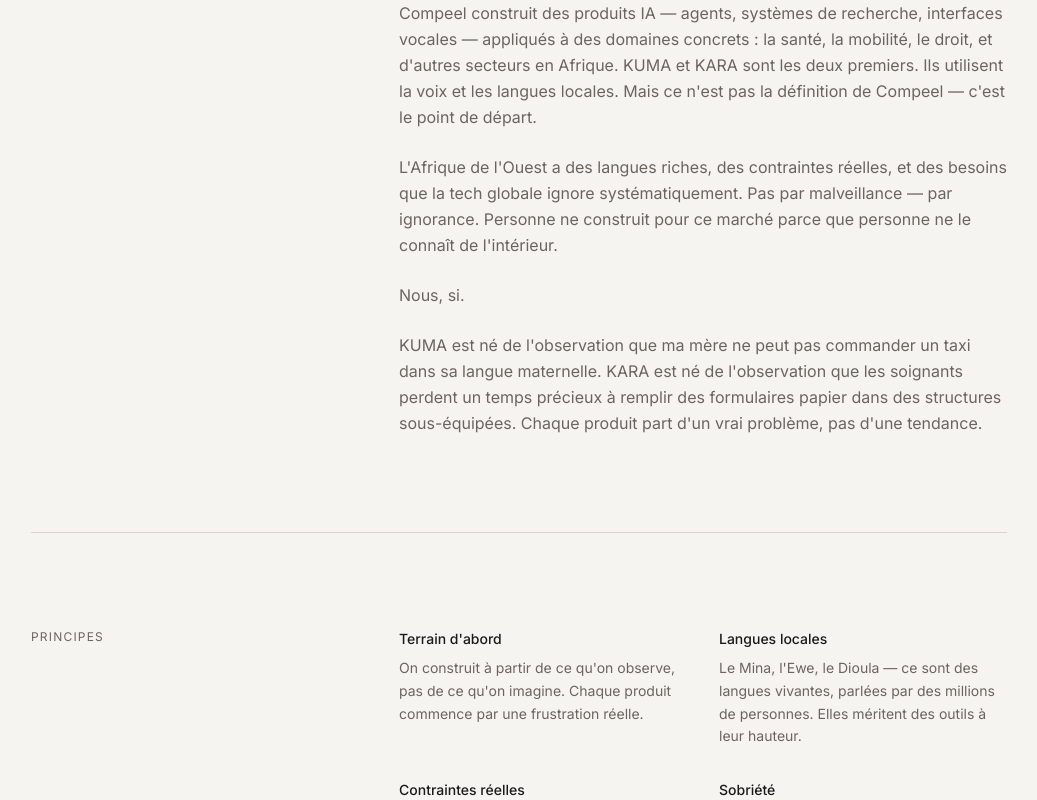
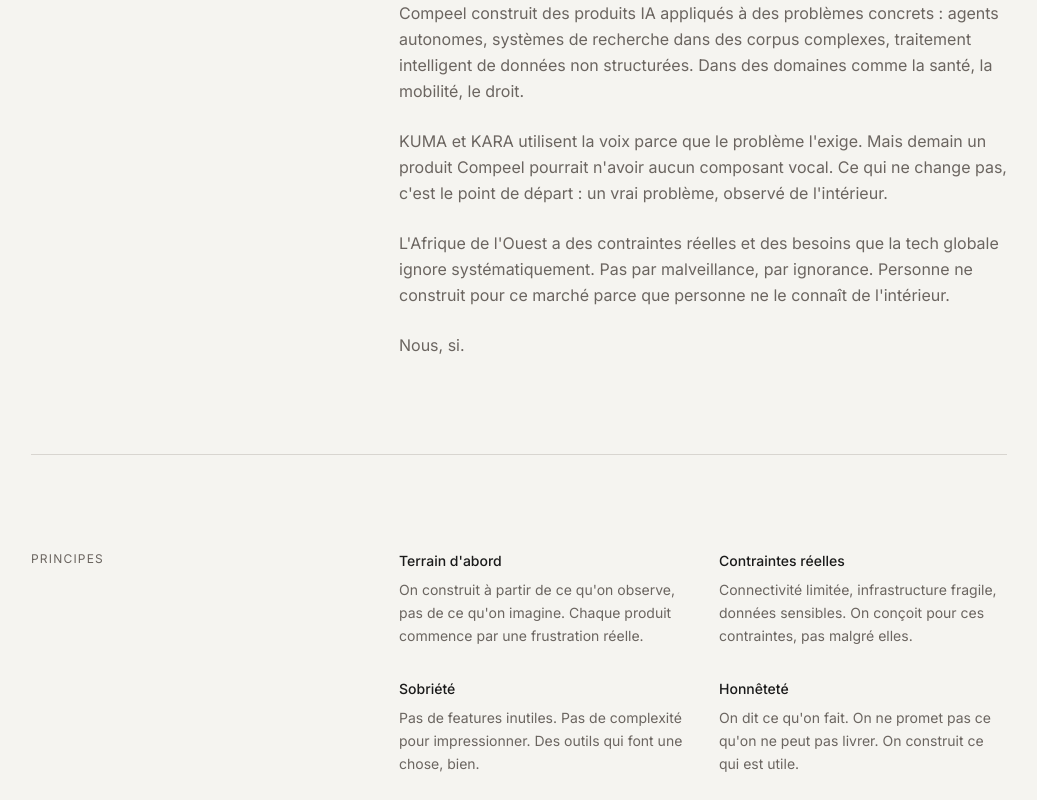
Before and after one commit to Atak0ra/compeel, a Next.js app: page /about in a window 1280 px wide. Shown: the part 1080-1880 px from the top of the page, without its empty margins (121-1158 px from the left). Built offline with nearby package versions, Linux system fonts and the light colour scheme.

Commit message:
content: remove em-dashes, reposition Compeel as AI studio not voice startup

```diff
--- a/app/about/page.tsx
+++ b/app/about/page.tsx
@@ -3,7 +3,7 @@
 export const metadata: Metadata = {
   title: 'À propos',
   description:
-    'Compeel est un studio technologique africain qui construit des produits IA — agents, systèmes de recherche, interfaces vocales — adaptés aux réalités du terrain africain.',
+    'Compeel est un studio technologique africain qui construit des produits IA appliqués à des problèmes concrets en Afrique.',
 }
 
 export default function AboutPage() {
@@ -61,25 +61,22 @@
               et une conviction renforcée par six ans de recul.
             </p>
             <p>
-              Compeel construit des produits IA — agents, systèmes de recherche, interfaces vocales —
-              appliqués à des domaines concrets : la santé, la mobilité, le droit, et d&apos;autres secteurs
-              en Afrique. KUMA et KARA sont les deux premiers. Ils utilisent la voix et les langues locales.
-              Mais ce n&apos;est pas la définition de Compeel — c&apos;est le point de départ.
+              Compeel construit des produits IA appliqués à des problèmes concrets : agents autonomes,
+              systèmes de recherche dans des corpus complexes, traitement intelligent de données non structurées.
+              Dans des domaines comme la santé, la mobilité, le droit.
             </p>
             <p>
-              L&apos;Afrique de l&apos;Ouest a des langues riches, des contraintes réelles,
-              et des besoins que la tech globale ignore systématiquement. Pas par malveillance —
-              par ignorance. Personne ne construit pour ce marché parce que personne ne le connaît
-              de l&apos;intérieur.
+              KUMA et KARA utilisent la voix parce que le problème l&apos;exige. Mais demain un produit
+              Compeel pourrait n&apos;avoir aucun composant vocal. Ce qui ne change pas, c&apos;est le point
+              de départ : un vrai problème, observé de l&apos;intérieur.
+            </p>
+            <p>
+              L&apos;Afrique de l&apos;Ouest a des contraintes réelles et des besoins que la tech globale
+              ignore systématiquement. Pas par malveillance, par ignorance. Personne ne construit pour
+              ce marché parce que personne ne le connaît de l&apos;intérieur.
             </p>
             <p>
               Nous, si.
-            </p>
-            <p>
-              KUMA est né de l&apos;observation que ma mère ne peut pas commander un taxi
-              dans sa langue maternelle. KARA est né de l&apos;observation que les soignants
-              perdent un temps précieux à remplir des formulaires papier dans des structures
-              sous-équipées. Chaque produit part d&apos;un vrai problème, pas d&apos;une tendance.
             </p>
           </div>
         </div>
@@ -100,16 +97,16 @@
                 text: 'On construit à partir de ce qu\'on observe, pas de ce qu\'on imagine. Chaque produit commence par une frustration réelle.',
               },
               {
-                title: 'Langues locales',
-                text: 'Le Mina, l\'Ewe, le Dioula — ce sont des langues vivantes, parlées par des millions de personnes. Elles méritent des outils à leur hauteur.',
-              },
-              {
                 title: 'Contraintes réelles',
                 text: 'Connectivité limitée, infrastructure fragile, données sensibles. On conçoit pour ces contraintes, pas malgré elles.',
               },
               {
                 title: 'Sobriété',
                 text: 'Pas de features inutiles. Pas de complexité pour impressionner. Des outils qui font une chose, bien.',
+              },
+              {
+                title: 'Honnêteté',
+                text: 'On dit ce qu\'on fait. On ne promet pas ce qu\'on ne peut pas livrer. On construit ce qui est utile.',
               },
             ].map(({ title, text }) => (
               <div key={title} className="space-y-2">
--- a/app/kara/page.tsx
+++ b/app/kara/page.tsx
@@ -24,7 +24,7 @@
     icon: Search,
     title: 'Recherche en langage naturel',
     description:
-      'Retrouvez n\'importe quelle information dans les dossiers en posant une question simple. "Patients diabétiques vus ce mois" — KARA répond.',
+      'Retrouvez n\'importe quelle information dans les dossiers en posant une question simple. "Patients diabétiques vus ce mois". KARA répond.',
   },
   {
     icon: Lock,
@@ -90,7 +90,7 @@
               Les antécédents d&apos;un patient sont introuvables en urgence.
             </p>
             <p>
-              KARA résout ce problème avec la voix — l&apos;interface la plus naturelle
+              KARA résout ce problème avec la voix, l&apos;interface la plus naturelle
               qui soit pour un soignant en pleine consultation.
             </p>
           </div>
@@ -133,7 +133,7 @@
           </h2>
           <p className="text-sm text-muted leading-relaxed max-w-2xl">
             KARA est 100% on-premise. Le modèle de transcription, la base de données,
-            le moteur de recherche — tout tourne sur vos serveurs locaux.
+            le moteur de recherche, tout tourne sur vos serveurs locaux.
             Pas de cloud, pas de synchronisation externe, pas de risque de fuite.
             Vos patients vous font confiance. Nous respectons cette confiance.
           </p>
--- a/app/kuma/page.tsx
+++ b/app/kuma/page.tsx
@@ -15,9 +15,9 @@
   },
   {
     step: '02',
-    title: 'Reconnaissance & transcription',
+    title: 'Reconnaissance et transcription',
     description:
-      'Le moteur ASR de KUMA transcrit la parole en Mina ou Ewe. Modèles entraînés sur des données collectées localement au Togo.',
+      'Le moteur ASR de KUMA transcrit la parole en Mina ou Ewe. Les modèles ont été entraînés sur des données collectées localement au Togo.',
   },
   {
     step: '03',
@@ -108,7 +108,7 @@
             </p>
           </div>
           <div className="rounded border border-border bg-surface p-6 font-mono">
-            <p className="text-muted mb-3 text-xs">// Entrée audio → Mina</p>
+            <p className="text-muted mb-3 text-xs">// Entrée audio, Mina</p>
             <p className="text-foreground/50 mb-6 italic text-xs">
               &ldquo;M&apos;amener Tokoin, akpe&rdquo;
             </p>
@@ -155,11 +155,11 @@
               Intégrer KUMA dans votre application
             </h2>
             <p className="text-sm text-muted">
-              Documentation, accès API et support disponibles sur kuma.compeel.com
+              Documentation, accès API et support disponibles sur kuma.atakora.pro
             </p>
           </div>
           <a
-            href="https://kuma.compeel.com"
+            href="https://kuma.atakora.pro"
             target="_blank"
             rel="noopener noreferrer"
             className="inline-flex shrink-0 items-center gap-2 rounded border border-foreground px-6 py-3 text-sm text-foreground transition-colors hover:bg-foreground hover:text-background"
--- a/app/layout.tsx
+++ b/app/layout.tsx
@@ -23,7 +23,7 @@
     template: '%s — Compeel',
   },
   description:
-    'Compeel est un studio technologique africain. Nous construisons des produits IA — agents, systèmes de recherche, interfaces vocales — adaptés aux réalités du terrain africain.',
+    'Compeel construit des produits IA appliqués à des problèmes concrets en Afrique. Agents autonomes, systèmes de recherche, traitement de données.',
   keywords: ['Compeel', 'IA', 'voix', 'Afrique', 'Sénégal', 'KUMA', 'KARA', 'Mina', 'Ewe'],
   authors: [{ name: 'Compeel' }],
   creator: 'Compeel',
--- a/app/page.tsx
+++ b/app/page.tsx
@@ -4,7 +4,7 @@
 export const metadata: Metadata = {
   title: 'Compeel — Studio technologique africain',
   description:
-    'Compeel est un studio technologique africain. Nous construisons des produits IA — agents, systèmes de recherche, interfaces vocales — adaptés aux réalités du terrain africain.',
+    'Compeel construit des produits IA appliqués à des problèmes concrets en Afrique. Agents autonomes, systèmes de recherche, traitement de données.',
 }
 
 export default function HomePage() {
@@ -14,15 +14,15 @@
       <section className="py-32 sm:py-40">
         <div className="max-w-3xl">
           <p className="mb-6 text-xs uppercase tracking-widest text-muted">
-            Dakar, Sénégal — Studio technologique
+            Dakar, Sénégal
           </p>
           <h1 className="font-serif text-5xl sm:text-6xl text-foreground leading-tight mb-8">
             Nous construisons des produits IA pour l&apos;Afrique.
           </h1>
           <p className="text-lg text-muted leading-relaxed max-w-2xl">
-            Compeel est un studio technologique africain. Nous construisons des produits IA —
-            agents, systèmes de recherche, interfaces vocales — adaptés aux réalités du terrain africain.
-            Chaque produit part d&apos;un vrai problème, pas d&apos;une tendance.
+            Compeel est un studio technologique africain. Nous construisons des produits IA
+            appliqués à des problèmes concrets dans des domaines comme la santé, la mobilité
+            et le droit. Chaque produit part d&apos;un vrai problème, pas d&apos;une tendance.
           </p>
         </div>
       </section>
@@ -75,7 +75,7 @@
             </p>
             <p className="text-sm text-muted leading-relaxed">
               Chaque soignant enregistre sa voix sur le dossier d&apos;un patient. Tout est transcrit,
-              centralisé et consultable. 100% on-premise — aucune donnée ne quitte la structure.
+              centralisé et consultable. 100% on-premise, aucune donnée ne quitte la structure.
             </p>
             <p className="mt-6 text-xs text-muted/60">
               Pour les structures médicales en Afrique de l&apos;Ouest
@@ -97,7 +97,7 @@
         </blockquote>
         <p className="mt-8 text-sm text-muted leading-relaxed">
           Nous ne construisons pas pour un marché abstrait. Nous construisons pour des gens précis,
-          dans des villes précises, avec des langues précises. C&apos;est ce qui rend nos produits utiles.
+          dans des villes précises, avec des contraintes précises. C&apos;est ce qui rend nos produits utiles.
         </p>
       </section>
 
```
